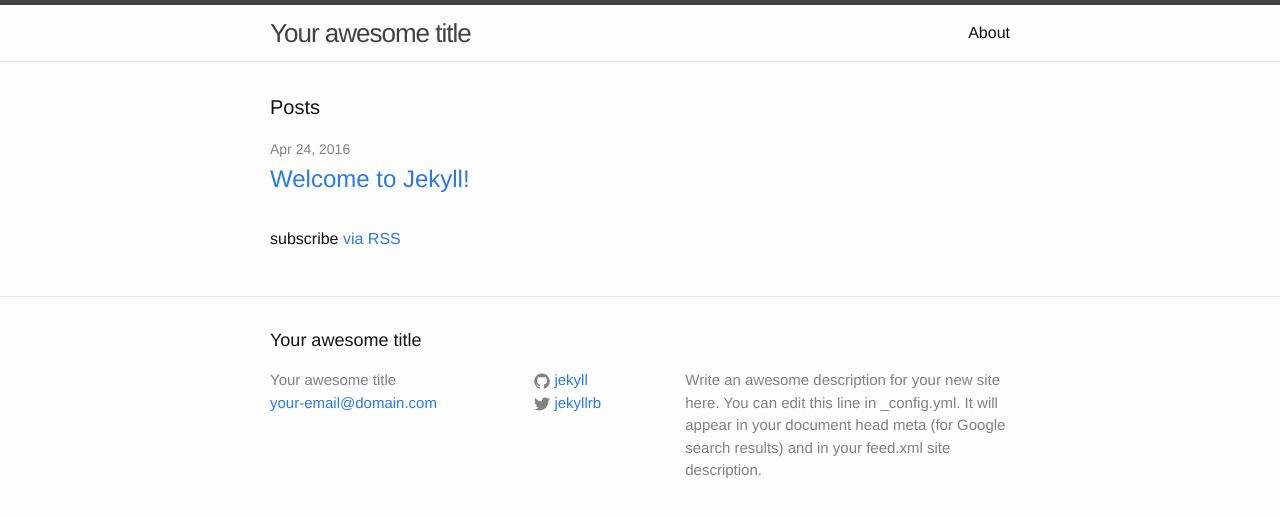
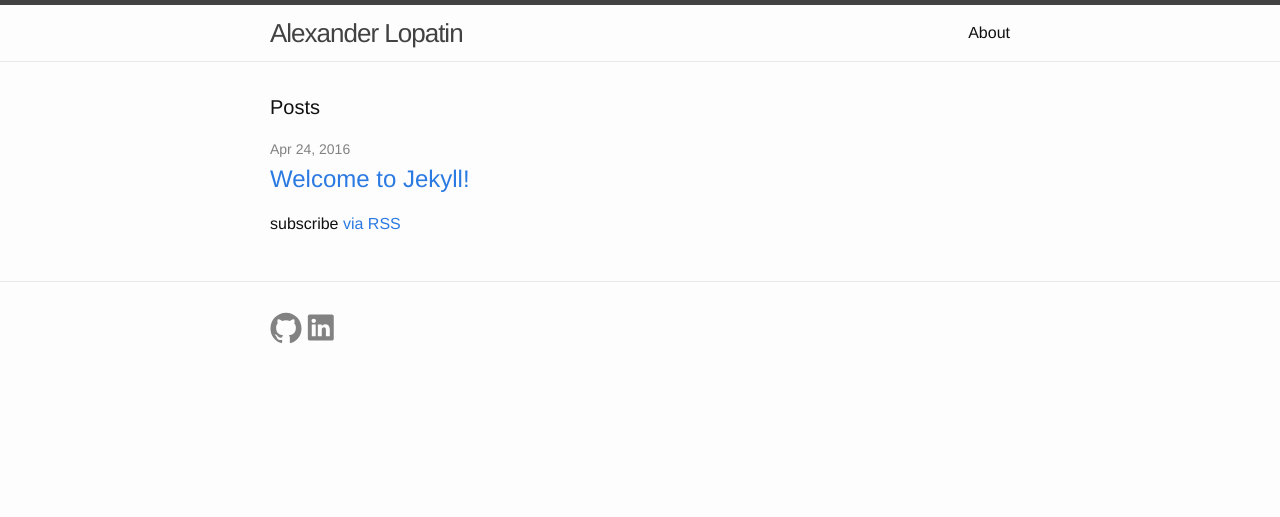
Before and after one commit to alopatindev/alopatindev.github.io, a Jekyll site: the page built from index.html, in a window 1280 px wide. Shown: the top 517 px of the page. Built offline with Jekyll 4.4.1, drawn with Linux system fonts in a browser that asks for light colours.

Commit message:
update footer

```diff
--- a/_config.yml
+++ b/_config.yml
@@ -6,16 +6,12 @@
 # 'jekyll serve'. If you change this file, please restart the server process.
 
 # Site settings
-title: Your awesome title
-email: your-email@domain.com
-description: > # this means to ignore newlines until "baseurl:"
-  Write an awesome description for your new site here. You can edit this
-  line in _config.yml. It will appear in your document head meta (for
-  Google search results) and in your feed.xml site description.
+title: Alexander Lopatin
 baseurl: "" # the subpath of your site, e.g. /blog
-url: "http://yourdomain.com" # the base hostname & protocol for your site
-twitter_username: jekyllrb
-github_username:  jekyll
+url: "https://alopatindev.github.io" # the base hostname & protocol for your site
+github_username: alopatindev
+facebook_username: alopatindev
+linkedin_username: AlexanderLopatin
 
 # Build settings
 markdown: kramdown
--- a/_includes/footer.html
+++ b/_includes/footer.html
@@ -2,16 +2,7 @@
 
   <div class="wrapper">
 
-    <h2 class="footer-heading">{{ site.title }}</h2>
-
     <div class="footer-col-wrapper">
-      <div class="footer-col footer-col-1">
-        <ul class="contact-list">
-          <li>{{ site.title }}</li>
-          <li><a href="mailto:{{ site.email }}">{{ site.email }}</a></li>
-        </ul>
-      </div>
-
       <div class="footer-col footer-col-2">
         <ul class="social-media-list">
           {% if site.github_username %}
@@ -20,9 +11,9 @@
           </li>
           {% endif %}
 
-          {% if site.twitter_username %}
+          {% if site.linkedin_username %}
           <li>
-            {% include icon-twitter.html username=site.twitter_username %}
+            {% include icon-linkedin.html username=site.linkedin_username %}
           </li>
           {% endif %}
         </ul>
--- a/_includes/icon-github.html
+++ b/_includes/icon-github.html
@@ -1 +1 @@
-<a href="https://github.com/{{ include.username }}"><span class="icon icon--github">{% include icon-github.svg %}</span><span class="username">{{ include.username }}</span></a>
+<a href="https://github.com/{{ include.username }}"><span class="icon icon--github">{% include icon-github.svg %}</span></a>
--- /dev/null
+++ b/_includes/icon-linkedin.html
@@ -0,0 +1 @@
+<a href="https://linkedin.com/in/{{ include.username }}"><span class="icon icon--linkedin">{% include icon-linkedin.svg %}</span></a>
--- a/_includes/icon-twitter.html
+++ /dev/null
@@ -1 +0,0 @@
-<a href="https://twitter.com/{{ include.username }}"><span class="icon icon--twitter">{% include icon-twitter.svg %}</span><span class="username">{{ include.username }}</span></a>
--- a/_sass/_base.scss
+++ b/_sass/_base.scss
@@ -70,6 +70,7 @@
 }
 
 li {
+    display: inline;
     > ul,
     > ol {
          margin-bottom: 0;
@@ -195,8 +196,8 @@
 
     > svg {
         display: inline-block;
-        width: 16px;
-        height: 16px;
+        width: 32px;
+        height: 32px;
         vertical-align: middle;
 
         path {
```
Also changed, not shown: _includes/icon-linkedin.svg (added), _includes/icon-twitter.svg (deleted).
